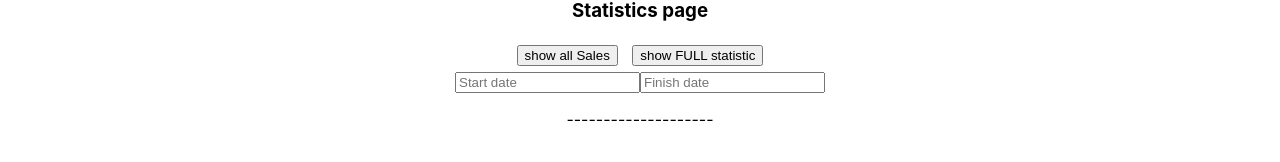
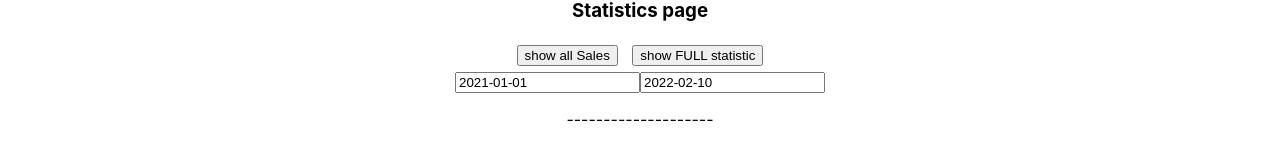
Before and after one commit to ZarNizza/next-sotm, a Next.js app: page /statistics in a window 1280 px wide. Shown: the part 133-295 px from the top of the page. Built offline with nearby package versions, Linux system fonts and the light colour scheme; no server answers.

Commit message:
stat - full with start/finish Dates

```diff
--- a/pages/api/statistics.ts
+++ b/pages/api/statistics.ts
@@ -28,7 +28,6 @@ export default async function sysHandler(
             reject(error)
             return
           } else {
-            // console.log('initial products =', results)
             resolve(results)
           }
         }
@@ -85,8 +84,8 @@ export default async function sysHandler(
             ''
           )
 
-          // console.log('products arr = ', products)
-          // console.log('prodSum text = ', sqlProdSum)
+          // console.log('+++++++ startDate = ', startDate)
+          // console.log('++++++ finishDate = ', finishDate)
 
           const sqlQuery =
             'SELECT customers.cid, customers.cname,' +
--- a/pages/statistics.tsx
+++ b/pages/statistics.tsx
@@ -47,8 +47,12 @@ const Home: NextPage = () => {
       )
   }
 
-  function startDateChangeHandler() {}
-  function finishDateChangeHandler() {}
+  function startDateChangeHandler(startDate: string) {
+    setStartDate(startDate)
+  }
+  function finishDateChangeHandler(finishDate: string) {
+    setFinishDate(finishDate)
+  }
 
   return (
     <Layout>
@@ -65,12 +69,14 @@ const Home: NextPage = () => {
           <input
             type="text"
             placeholder="Start date"
-            onChange={startDateChangeHandler}
+            value={startDate}
+            onChange={(event) => startDateChangeHandler(event.target.value)}
           />
           <input
             type="text"
             placeholder="Finish date"
-            onChange={finishDateChangeHandler}
+            value={finishDate}
+            onChange={(event) => finishDateChangeHandler(event.target.value)}
           />
         </div>
         {resData === undefined || resData === [] ? (
```
